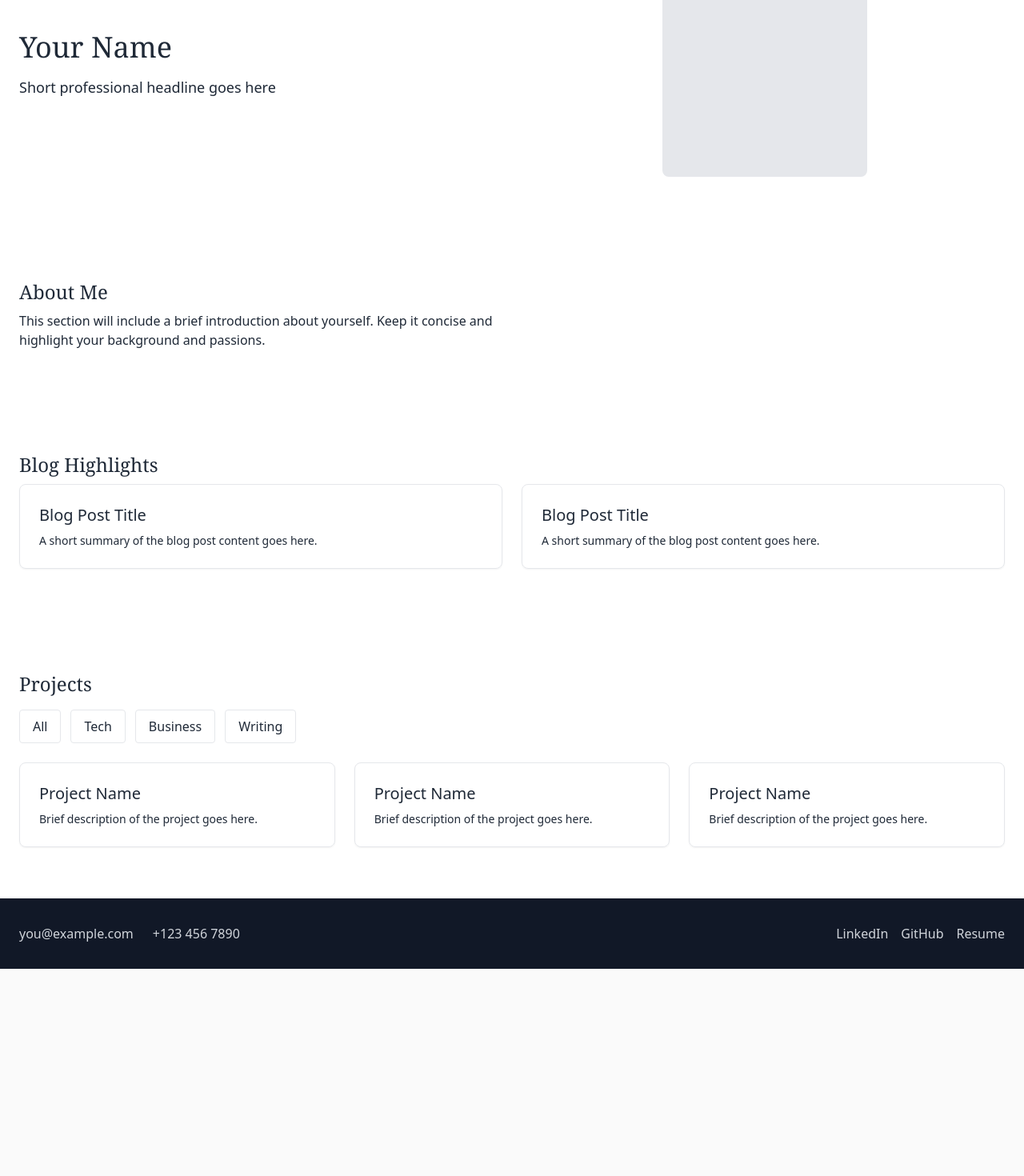
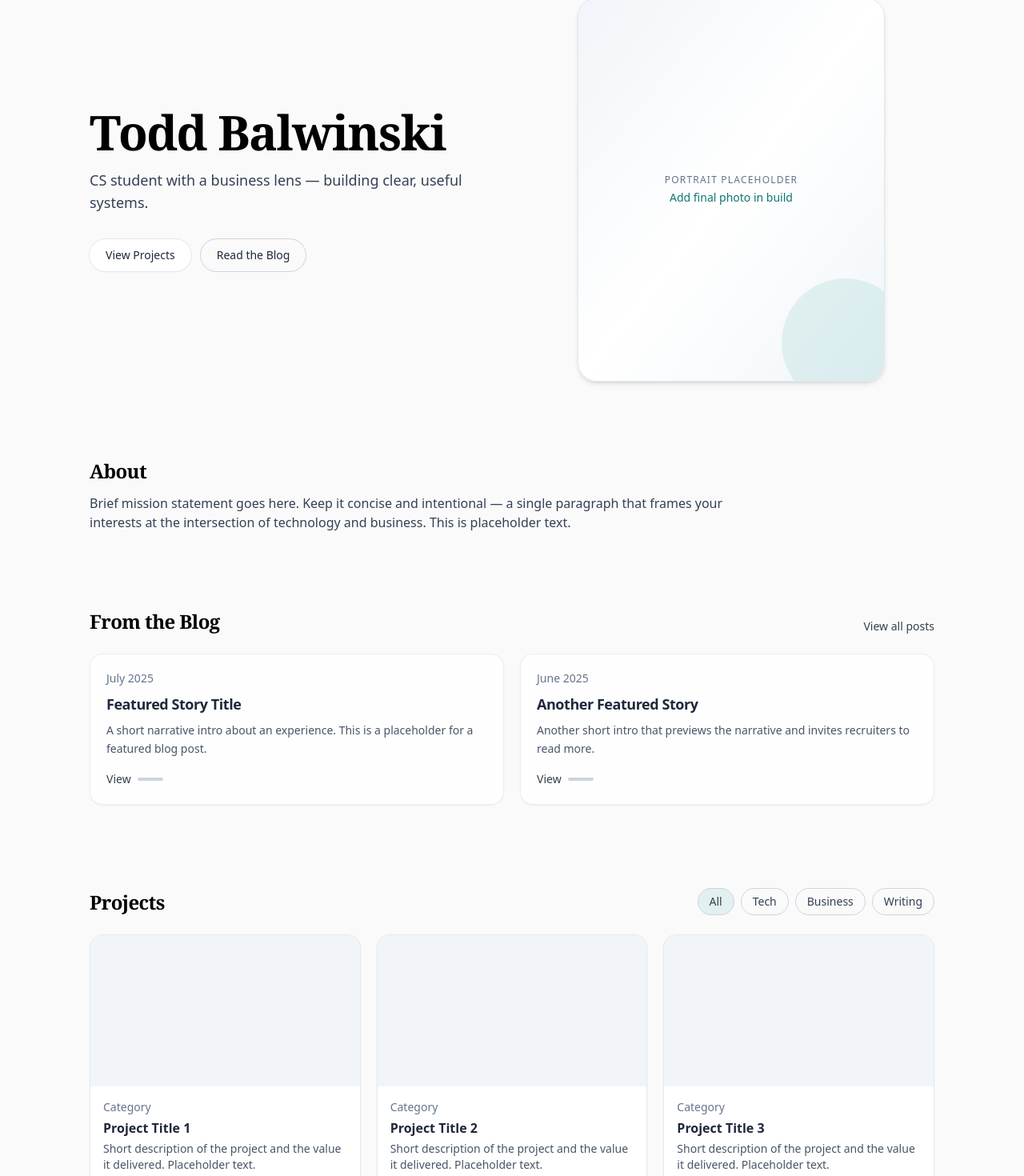
Before and after one commit to toddbalwinski/website, a Next.js app: page / in a window 1280 px wide. Shown: the part 99-1569 px from the top of the page at 80% size. Before the commit the page ends 1310 px from the top, so only its background shows below. Built offline with nearby package versions, Linux system fonts and the light colour scheme.

Commit message:
Update page.tsx

```diff
--- a/app/page.tsx
+++ b/app/page.tsx
@@ -1,98 +1,128 @@
-import React from "react";
+"use client";
+
+import Section from "./components/Section";
+import Card from "./components/Card";
+import Motif from "./components/Motif";
+import { Mail, Phone, Linkedin, Github } from "lucide-react";
+
+const ACCENT_BG = "bg-teal-600/10";
+const POP = "text-rose-500";
 
 export default function Page() {
   return (
-    <main className="flex flex-col min-h-screen bg-white text-gray-800">
-      {/* Hero section */}
-      <section className="flex flex-col md:flex-row items-center gap-8 py-16 px-6">
-        <div className="md:w-1/2">
-          <h1 className="text-4xl font-serif mb-4">Your Name</h1>
-          <p className="text-lg mb-6">Short professional headline goes here</p>
+    <div className="min-h-screen selection:bg-slate-200/80">
+      {/* Hero */}
+      <div className="relative">
+        <Motif />
+        <Section className="pt-16 pb-10 md:pt-24 md:pb-12">
+          <div className="grid items-center gap-10 md:grid-cols-2">
+            {/* Left: Name + headline */}
+            <div className="order-2 md:order-1">
+              <h1 className="font-serif text-4xl leading-tight sm:text-5xl md:text-6xl font-semibold tracking-tight">
+                Todd Balwinski
+              </h1>
+              <p className="mt-4 max-w-prose text-lg text-slate-700">
+                CS student with a business lens — building clear, useful systems.
+              </p>
+
+              <div className="mt-8 flex flex-wrap items-center gap-3">
+                <a href="#projects" className={`rounded-full bg-white px-5 py-2.5 text-sm font-medium text-slate-800 shadow-sm ring-1 ring-slate-200 transition hover:shadow ${ACCENT_BG}`}>
+                  View Projects
+                </a>
+                <a href="#blog" className="rounded-full px-5 py-2.5 text-sm font-medium text-slate-800 ring-1 ring-slate-300 hover:bg-slate-100 transition">
+                  Read the Blog
+                </a>
+              </div>
+            </div>
+
+            {/* Right: Portrait placeholder */}
+            <div className="order-1 md:order-2">
+              <div className="relative mx-auto aspect-[4/5] w-64 sm:w-72 md:w-80 lg:w-96 overflow-hidden rounded-3xl border border-slate-200 bg-gradient-to-br from-slate-100 via-white to-slate-100 shadow-md">
+                <div className="absolute inset-0 grid place-items-center">
+                  <div className="text-center">
+                    <div className="text-xs uppercase tracking-widest text-slate-500">Portrait Placeholder</div>
+                    <div className="mt-1 text-sm text-teal-700">Add final photo in build</div>
+                  </div>
+                </div>
+                <div className="absolute -bottom-8 -right-8 h-40 w-40 rounded-full bg-teal-600/10" />
+              </div>
+            </div>
+          </div>
+        </Section>
+      </div>
+
+      {/* About */}
+      <Section className="py-8 md:py-12">
+        <div className="md:w-3/4">
+          <h2 className="font-serif text-2xl font-semibold tracking-tight">About</h2>
+          <p className="mt-3 text-slate-700">
+            Brief mission statement goes here. Keep it concise and intentional — a single paragraph that frames your interests at the intersection of technology and business. This is placeholder text.
+          </p>
         </div>
-        <div className="md:w-1/2 flex justify-center">
-          <div className="w-64 h-64 bg-gray-200 rounded-lg" />
+      </Section>
+
+      {/* Blog Highlights */}
+      <Section id="blog" className="py-8 md:py-12">
+        <div className="flex items-end justify-between">
+          <h2 className="font-serif text-2xl font-semibold tracking-tight">From the Blog</h2>
+          <a href="#all-posts" className="text-sm font-medium text-slate-700 hover:underline">View all posts</a>
         </div>
-      </section>
-      {/* About section */}
-      <section className="py-16 px-6">
-        <h2 className="text-2xl font-serif mb-2">About Me</h2>
-        <p className="max-w-prose">
-          This section will include a brief introduction about yourself.
-          Keep it concise and highlight your background and passions.
-        </p>
-      </section>
-      {/* Blog highlights */}
-      <section className="py-16 px-6">
-        <h2 className="text-2xl font-serif mb-2">Blog Highlights</h2>
-        <div className="grid gap-6 md:grid-cols-2">
-          <div className="border rounded-lg p-6 shadow-sm">
-            <h3 className="text-xl font-medium mb-2">Blog Post Title</h3>
-            <p className="text-sm">
-              A short summary of the blog post content goes here.
-            </p>
-          </div>
-          <div className="border rounded-lg p-6 shadow-sm">
-            <h3 className="text-xl font-medium mb-2">Blog Post Title</h3>
-            <p className="text-sm">
-              A short summary of the blog post content goes here.
-            </p>
+        <div className="mt-6 grid gap-5 md:grid-cols-2">
+          <Card title="Featured Story Title" subtitle="July 2025" body="A short narrative intro about an experience. This is a placeholder for a featured blog post." />
+          <Card title="Another Featured Story" subtitle="June 2025" body="Another short intro that previews the narrative and invites recruiters to read more." />
+        </div>
+      </Section>
+
+      {/* Projects Preview */}
+      <Section id="projects" className="py-8 md:py-14">
+        <div className="flex items-end justify-between">
+          <h2 className="font-serif text-2xl font-semibold tracking-tight">Projects</h2>
+          <div className="flex items-center gap-2">
+            <button className={`rounded-full border border-slate-300 px-3.5 py-1.5 text-sm text-slate-700 hover:bg-white/70 ${ACCENT_BG}`}>All</button>
+            <button className="rounded-full border border-slate-300 px-3.5 py-1.5 text-sm text-slate-700 hover:bg-white/70">Tech</button>
+            <button className="rounded-full border border-slate-300 px-3.5 py-1.5 text-sm text-slate-700 hover:bg-white/70">Business</button>
+            <button className="rounded-full border border-slate-300 px-3.5 py-1.5 text-sm text-slate-700 hover:bg-white/70">Writing</button>
           </div>
         </div>
-      </section>
-      {/* Projects preview */}
-      <section className="py-16 px-6">
-        <h2 className="text-2xl font-serif mb-4">Projects</h2>
-        <div className="mb-6 space-x-3">
-          <button className="px-4 py-2 border rounded">All</button>
-          <button className="px-4 py-2 border rounded">Tech</button>
-          <button className="px-4 py-2 border rounded">Business</button>
-          <button className="px-4 py-2 border rounded">Writing</button>
+
+        <div className="mt-6 grid grid-cols-1 gap-5 sm:grid-cols-2 lg:grid-cols-3">
+          {[1, 2, 3, 4, 5, 6].map((i) => (
+            <a key={i} href="#project-link" className="group block">
+              <div className="overflow-hidden rounded-2xl border border-slate-200 bg-white shadow-sm transition-shadow duration-300 group-hover:shadow-md">
+                <div className="aspect-video bg-slate-100" />
+                <div className="p-4">
+                  <div className="text-sm text-slate-500">Category</div>
+                  <h3 className="mt-1 text-base font-semibold text-slate-800">Project Title {i}</h3>
+                  <p className="mt-1 text-sm text-slate-600">Short description of the project and the value it delivered. Placeholder text.</p>
+                  <div className="mt-3 h-1 w-0 bg-slate-300 transition-all duration-300 group-hover:w-16" />
+                </div>
+              </div>
+            </a>
+          ))}
         </div>
-        <div className="grid gap-6 sm:grid-cols-2 lg:grid-cols-3">
-          <div className="border rounded-lg p-6 shadow-sm">
-            <h3 className="text-xl font-medium mb-2">Project Name</h3>
-            <p className="text-sm">
-              Brief description of the project goes here.
-            </p>
+      </Section>
+
+      {/* Footer */}
+      <footer className="mt-16 bg-slate-900 text-slate-200">
+        <Section className="py-10">
+          <div className="flex flex-col items-start justify-between gap-6 sm:flex-row sm:items-center">
+            <div className="flex items-center gap-2">
+              <div className="grid h-8 w-8 place-items-center rounded-lg bg-slate-800 text-slate-100 font-semibold">TB</div>
+              <span className="text-sm text-slate-400">Personal site placeholder</span>
+            </div>
+            <div className="flex flex-wrap items-center gap-5 text-sm">
+              <a href="mailto:email@example.com" className="inline-flex items-center gap-2 hover:text-white"><Mail size={16}/> email@example.com</a>
+              <a href="tel:+1234567890" className="inline-flex items-center gap-2 hover:text-white"><Phone size={16}/> (123) 456-7890</a>
+              <a href="#linkedin" className="inline-flex items-center gap-2 hover:text-white"><Linkedin size={16}/> LinkedIn</a>
+              <a href="#github" className="inline-flex items-center gap-2 hover:text-white"><Github size={16}/> GitHub</a>
+              <a href="#resume" className={`inline-flex items-center gap-2 hover:text-white ${POP}`}>{/* eslint-disable-next-line react/jsx-no-comment-textnodes */}<span className="font-medium">Résumé</span></a>
+            </div>
           </div>
-          <div className="border rounded-lg p-6 shadow-sm">
-            <h3 className="text-xl font-medium mb-2">Project Name</h3>
-            <p className="text-sm">
-              Brief description of the project goes here.
-            </p>
+          <div className="mt-6 text-xs text-slate-500">
+            © {new Date().getFullYear()} Your Name. All rights reserved. — Built with Next.js & Tailwind.
           </div>
-          <div className="border rounded-lg p-6 shadow-sm">
-            <h3 className="text-xl font-medium mb-2">Project Name</h3>
-            <p className="text-sm">
-              Brief description of the project goes here.
-            </p>
-          </div>
-        </div>
-      </section>
-      {/* Footer */}
-      <footer className="mt-auto bg-gray-900 text-gray-300 py-8 px-6">
-        <div className="flex flex-col md:flex-row justify-between items-center gap-4">
-          <div className="space-x-6">
-            <a href="mailto:you@example.com" className="hover:text-white">
-              you@example.com
-            </a>
-            <a href="tel:+1234567890" className="hover:text-white">
-              +123 456 7890
-            </a>
-          </div>
-          <div className="flex space-x-4">
-            <a href="#" className="hover:text-white">
-              LinkedIn
-            </a>
-            <a href="#" className="hover:text-white">
-              GitHub
-            </a>
-            <a href="#" className="hover:text-white">
-              Resume
-            </a>
-          </div>
-        </div>
+        </Section>
       </footer>
-    </main>
+    </div>
   );
 }
```
